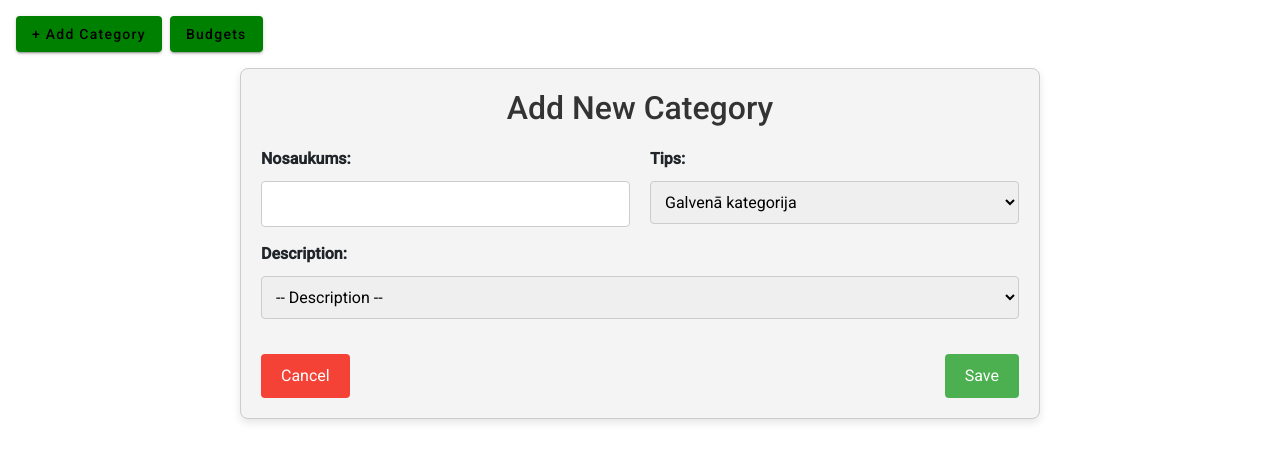
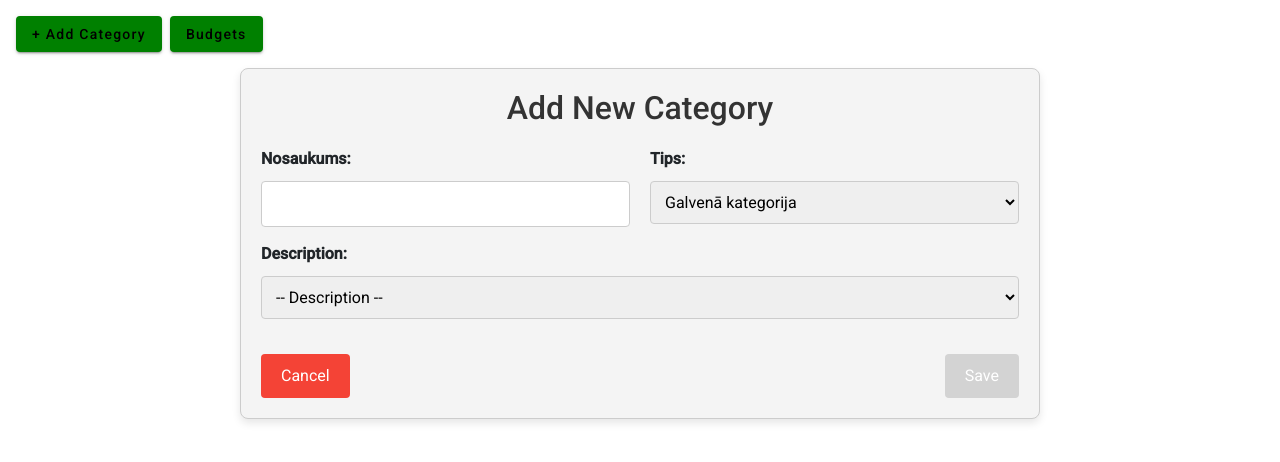
Before and after one commit to Vahe650/budget-calculator, an Angular app: page /add-category/1 in a window 1280 px wide. Shown: the top 462 px of the page. Built offline with nearby package versions, Linux system fonts and the light colour scheme.

Commit message:
added validation

```diff
--- a/src/app/add-category/add-category.component.css
+++ b/src/app/add-category/add-category.component.css
@@ -51,11 +51,19 @@
     border: none;
     border-radius: 4px;
     cursor: pointer;
+
+    background-color: #4caf50;
+    color: white;
 }
 
-.save-btn {
-    background-color: #4caf50;
-    color: white;
+.save-btn-disabled {
+  padding: 10px 20px;
+  font-size: 16px;
+  border: none;
+  border-radius: 4px;
+  cursor: pointer;
+  background-color: lightgray;
+  color: white;
 }
 
 .cancel-btn {
--- a/src/app/add-category/add-category.component.html
+++ b/src/app/add-category/add-category.component.html
@@ -85,8 +85,8 @@
       </div>
       <div class="col-4">
         <input
-               (change)="disableTaxAndSetNUll()"
-               type="checkbox" id="apply-tax" style="margin-top: 20%;"/>
+          (change)="disableTaxAndSetNUll()"
+          type="checkbox" id="apply-tax" style="margin-top: 20%;"/>
         <label for="apply-tax" class="type-label">Alga</label>
       </div>
     </div>
@@ -131,7 +131,7 @@
         </div>
       </div>
 
-      <div class="form-row"  *ngIf="!newCategory.toAllMonths">
+      <div class="form-row" *ngIf="!newCategory.toAllMonths">
         <div class="form-group">
           <label>Jūlijs:</label>
           <input type="number" [(ngModel)]="newCategory.jul"/>
@@ -163,6 +163,8 @@
 
   <div class="buttons-row">
     <button type="button" class="cancel-btn" (click)="cancel()">Cancel</button>
-    <button type="button" class="save-btn" (click)="saveCategory()">Save</button>
+    <button [class]="isFormValid()?'save-btn':'save-btn-disabled'" [disabled]="!isFormValid()"
+            (click)="saveCategory()">Save
+    </button>
   </div>
 </div>
--- a/src/app/add-category/add-category.component.ts
+++ b/src/app/add-category/add-category.component.ts
@@ -220,4 +220,20 @@ export class AddCategoryComponent implements OnInit {
     this.newCategory.taxRate = 0;
     this.newCategory.taxDisable = !this.newCategory.taxDisable
   }
+
+
+  isFormValid(): boolean {
+    if (this.newCategory.nestedLevel === '0') {
+      return this.newCategory.name !== '' && this.newCategory.categoryDescription !== null
+    }
+    if (this.newCategory.nestedLevel === '1') {
+      return this.newCategory.name !== '' && this.newCategory.parentId !== null
+    }
+    if (this.newCategory.nestedLevel === '2') {
+      return this.newCategory.name !== '' && this.newCategory.parentId !== null
+        && (this.newCategory.unitMoney && (this.newCategory.unitTons || this.newCategory.unitLiters || this.newCategory.unitPieces))
+      && this.newCategory.jan !== 0
+    }
+    return false;
+  }
 }
```
